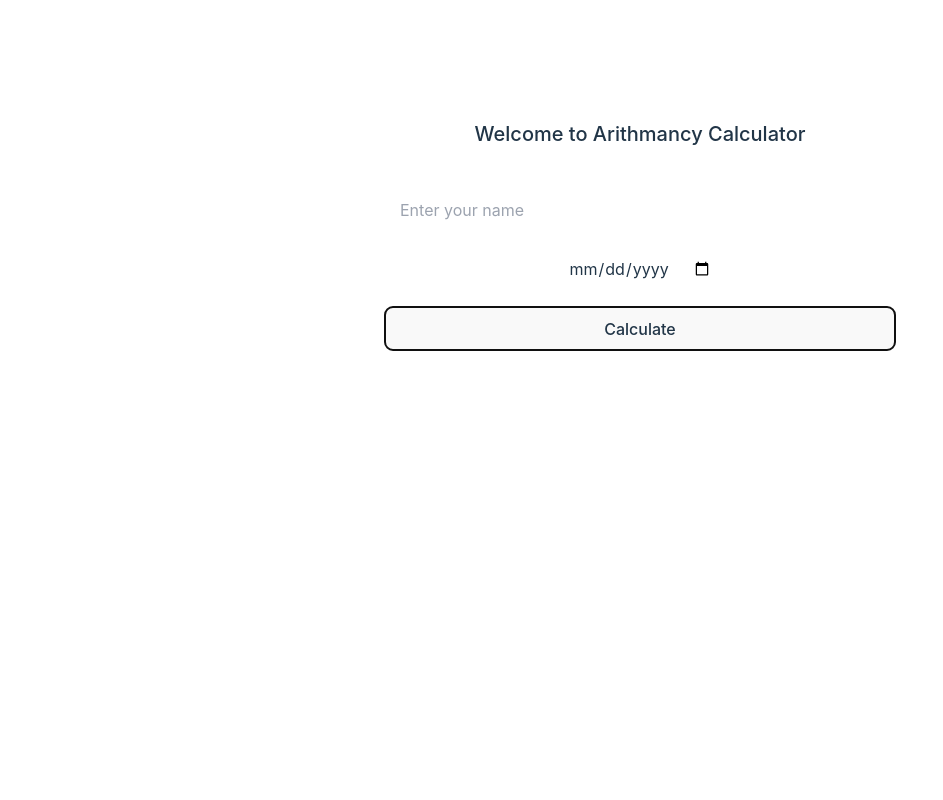
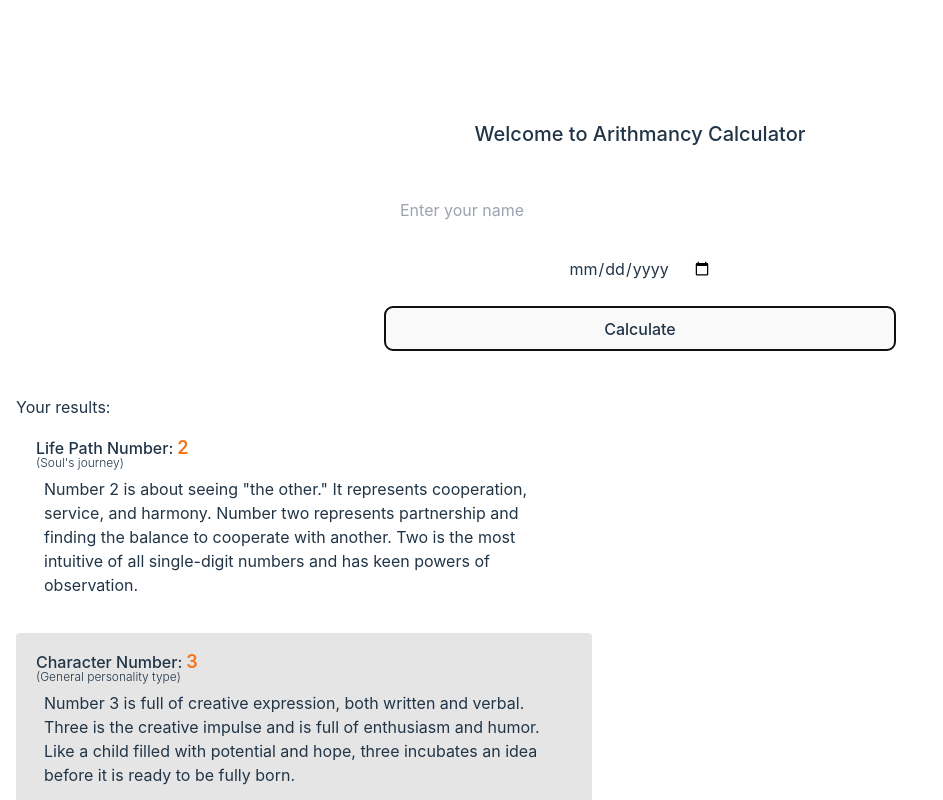
Before and after one commit to carolinavalladares/arithmancy-calculator, a React (Vite) app: page / in a window 1280 px wide. Both pictures are taken after typing "Sample", "2020-01-15" into the empty fields and a click on the button "Calculate". Shown: the top 800 px of the page, without its empty margins (0-943 px from the left). Built offline with nearby package versions, Linux system fonts and the light colour scheme.

Commit message:
feat: add results

```diff
--- a/src/App.tsx
+++ b/src/App.tsx
@@ -14,7 +14,7 @@ function App() {
       </div>
 
       <div className="mb-11 w-full">
-        <Form />
+        <Form setResults={setResults} />
       </div>
 
       {results && (
@@ -24,7 +24,7 @@ function App() {
             <ResultCard
               description="Soul's journey"
               title="Life Path Number"
-              result={results.socialNumber}
+              result={results.lifePath}
             />
             <ResultCard
               title="Character Number"
--- a/src/CONSTS.ts
+++ b/src/CONSTS.ts
@@ -1,4 +1,4 @@
-import { IAlphabetNumbers } from "./types";
+import { IAlphabetNumbers, INumberMeanings } from "./types";
 
 export const alphabetNumbers: IAlphabetNumbers = {
   a: 1,
@@ -35,7 +35,7 @@ export const references = [
   "https://www.lovetoknow.com/life/astrology/numerology-number-meanings",
 ];
 
-export const numberMeanings = {
+export const numberMeanings: INumberMeanings = {
   1: {
     principle: "yang",
     keywords: ["new beginnings", "opportunity", "potential"],
--- a/src/components/Form.tsx
+++ b/src/components/Form.tsx
@@ -1,7 +1,13 @@
 import { useState } from "react";
-import { calculate, reduceNumbers } from "../utils";
+import { calculate } from "../utils";
+import { INumberMeanings, IResults } from "../types";
+import { numberMeanings } from "../CONSTS";
 
-const Form = () => {
+interface IProps {
+  setResults: React.Dispatch<React.SetStateAction<IResults | null>>;
+}
+
+const Form = ({ setResults }: IProps) => {
   const [values, setValues] = useState({ date: "", name: "" });
 
   const handleSubmit = (e: React.MouseEvent<HTMLFormElement, MouseEvent>) => {
@@ -9,7 +15,29 @@ const Form = () => {
     console.log(values);
 
     setValues({ date: "", name: "" });
-    console.log(calculate("John Smith", "20-08-1995"));
+    const { lifePathNumber, characterNumber, socialNumber, heartNumber } =
+      calculate(values.name, values.date);
+
+    console.log(lifePathNumber, characterNumber, socialNumber, heartNumber);
+
+    setResults({
+      lifePath: {
+        number: lifePathNumber,
+        details: numberMeanings[lifePathNumber as keyof INumberMeanings],
+      },
+      characterNumber: {
+        number: characterNumber,
+        details: numberMeanings[characterNumber as keyof INumberMeanings],
+      },
+      socialNumber: {
+        number: socialNumber,
+        details: numberMeanings[socialNumber as keyof INumberMeanings],
+      },
+      heartNumber: {
+        number: heartNumber,
+        details: numberMeanings[heartNumber as keyof INumberMeanings],
+      },
+    });
   };
 
   return (
--- a/src/components/ResultCard.tsx
+++ b/src/components/ResultCard.tsx
@@ -1,13 +1,16 @@
 import React from "react";
 
 interface IProps {
-  result: { number: number; text: string };
+  result: {
+    number: number;
+    details: { principle?: string; keywords: string[]; description: string };
+  };
   title: string;
   description: string;
 }
 
 const ResultCard = ({ title, result, description }: IProps) => {
-  const { number, text } = result;
+  const { number, details } = result;
   return (
     <div className=" w-full max-w-xl rounded p-5">
       <h2 className="font-medium flex items-center gap-1 leading-none ">
@@ -19,7 +22,7 @@ const ResultCard = ({ title, result, description }: IProps) => {
       <p className="font-light text-xs leading-none">({description})</p>
 
       <div className="mt-2 ml-2">
-        <p>{text}</p>
+        <p>{details.description}</p>
       </div>
     </div>
   );
--- a/src/types.d.ts
+++ b/src/types.d.ts
@@ -1,18 +1,39 @@
 export interface IResults {
+  lifePath: {
+    number: number;
+
+    details: {
+      principle?: string;
+      keywords: string[];
+      description: string;
+    };
+  };
   characterNumber: {
     number: number;
 
-    text: string;
+    details: {
+      principle?: string;
+      keywords: string[];
+      description: string;
+    };
   };
   heartNumber: {
     number: number;
 
-    text: string;
+    details: {
+      principle?: string;
+      keywords: string[];
+      description: string;
+    };
   };
   socialNumber: {
     number: number;
 
-    text: string;
+    details: {
+      principle?: string;
+      keywords: string[];
+      description: string;
+    };
   };
 }
 
@@ -50,3 +71,63 @@ export interface IAlphabetNumbers {
   y: number;
   z: number;
 }
+
+export interface INumberMeanings {
+  1: {
+    principle?: string;
+    keywords: string[];
+    description: string;
+  };
+  2: {
+    principle?: string;
+    keywords: string[];
+    description: string;
+  };
+  3: {
+    principle?: string;
+    keywords: string[];
+    description: string;
+  };
+  4: {
+    principle?: string;
+    keywords: string[];
+    description: string;
+  };
+  5: {
+    principle?: string;
+    keywords: string[];
+    description: string;
+  };
+  6: {
+    principle?: string;
+    keywords: string[];
+    description: string;
+  };
+  7: {
+    principle?: string;
+    keywords: string[];
+    description: string;
+  };
+  8: {
+    principle?: string;
+    keywords: string[];
+    description: string;
+  };
+  9: {
+    principle?: string;
+    keywords: string[];
+    description: string;
+  };
+  11: {
+    keywords: string[];
+    description: string;
+  };
+  22: {
+    keywords: string[];
+    description: string;
+  };
+  33: {
+    keywords: string[];
+    description: string;
+  };
+}
--- a/src/utils.ts
+++ b/src/utils.ts
@@ -11,7 +11,12 @@ export function calculate(name: string, date: string) {
     day == "11" || "22" || "33" ? Number(day) : reduceNumbers(Number(day));
   const dateSum = y + m + d;
 
-  const lifePath = reduceNumbers(dateSum);
+  let lifePathNumber;
+  if (dateSum != 11 && dateSum != 22 && dateSum != 33) {
+    lifePathNumber = reduceNumbers(dateSum);
+  } else {
+    lifePathNumber = dateSum;
+  }
 
   // Character Number
   const nameArr = name.toLowerCase().split(" ");
@@ -20,7 +25,12 @@ export function calculate(name: string, date: string) {
     nameSum += calculateLetterNumbers(nameArr[i]);
   }
 
-  const characterNumber = reduceNumbers(nameSum);
+  let characterNumber;
+  if (nameSum != 11 && nameSum != 22 && nameSum != 33) {
+    characterNumber = reduceNumbers(nameSum);
+  } else {
+    characterNumber = nameSum;
+  }
 
   // Heart Number
   const nameArrVowels = name
@@ -33,7 +43,12 @@ export function calculate(name: string, date: string) {
     nameVowelsSum += calculateLetterNumbers(nameArrVowels[i]);
   }
 
-  const heartNumber = reduceNumbers(nameVowelsSum);
+  let heartNumber;
+  if (nameVowelsSum != 11 && nameVowelsSum != 22 && nameVowelsSum != 33) {
+    heartNumber = reduceNumbers(nameVowelsSum);
+  } else {
+    heartNumber = nameSum;
+  }
 
   // Social Number
   const nameArrConsonants = name
@@ -46,9 +61,18 @@ export function calculate(name: string, date: string) {
     nameConsonantsSum += calculateLetterNumbers(nameArrConsonants[i]);
   }
 
-  const socialNumber = reduceNumbers(nameConsonantsSum);
+  let socialNumber;
+  if (
+    nameConsonantsSum != 11 &&
+    nameConsonantsSum != 22 &&
+    nameConsonantsSum != 33
+  ) {
+    socialNumber = reduceNumbers(nameConsonantsSum);
+  } else {
+    socialNumber = nameSum;
+  }
 
-  return { lifePath, characterNumber, socialNumber, heartNumber };
+  return { lifePathNumber, characterNumber, socialNumber, heartNumber };
 }
 
 export function reduceNumbers(number: number) {
```
